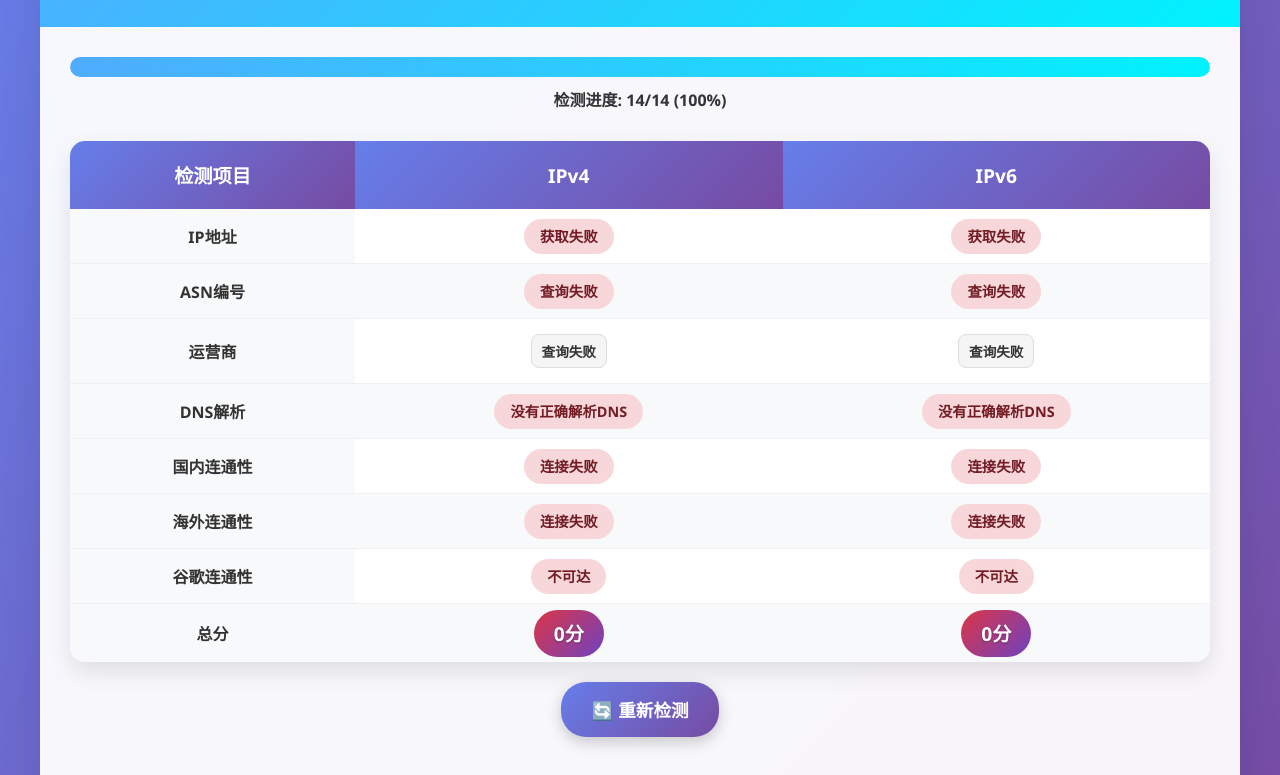
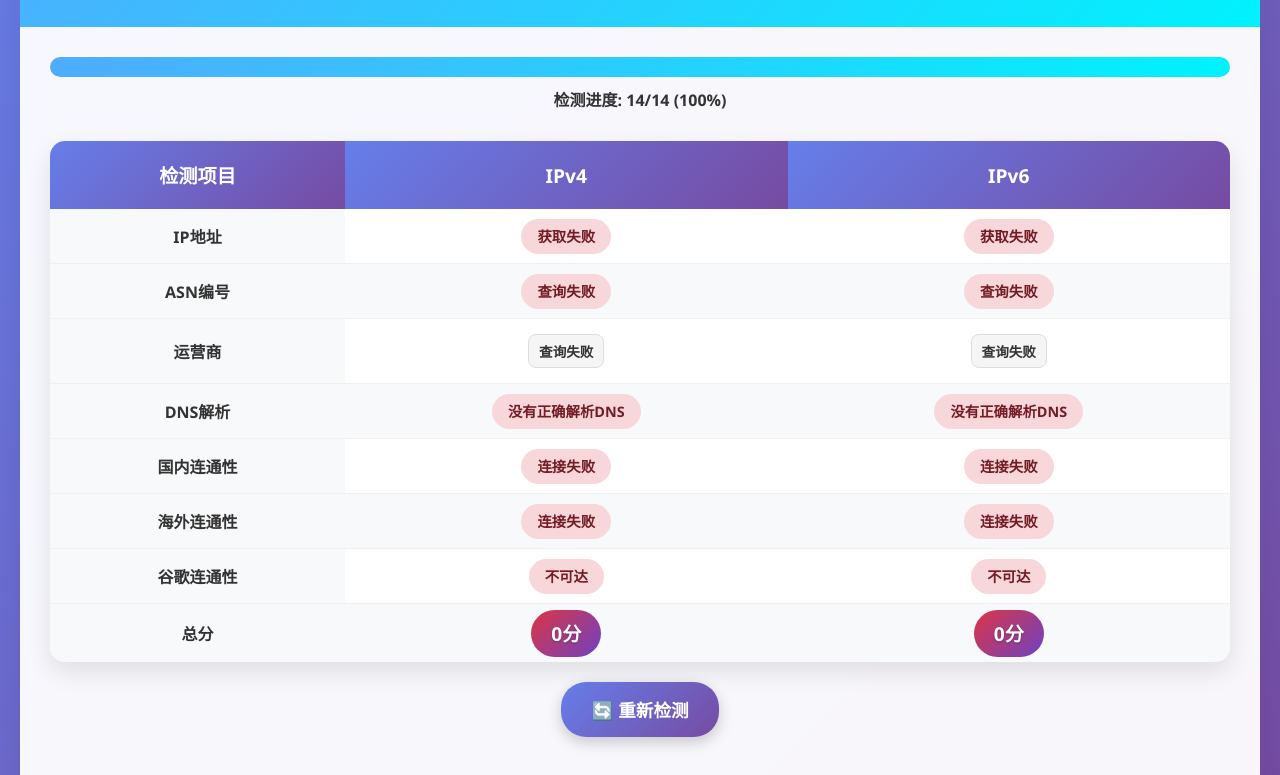
Before and after one commit to PIKACHUIM/IPConfigWork, a website: page public/index.html in a window 1280 px wide. Shown: the part 146-921 px from the top of the page. Drawn offline with Linux system fonts and the light colour scheme; no server answers.

Commit message:
add width

```diff
--- a/public/index.html
+++ b/public/index.html
@@ -19,7 +19,7 @@
         }
 
         .container {
-            max-width: 1200px;
+            max-width: 1600px;
             margin: 0 auto;
             background: rgba(255, 255, 255, 0.95);
             border-radius: 20px;
```
